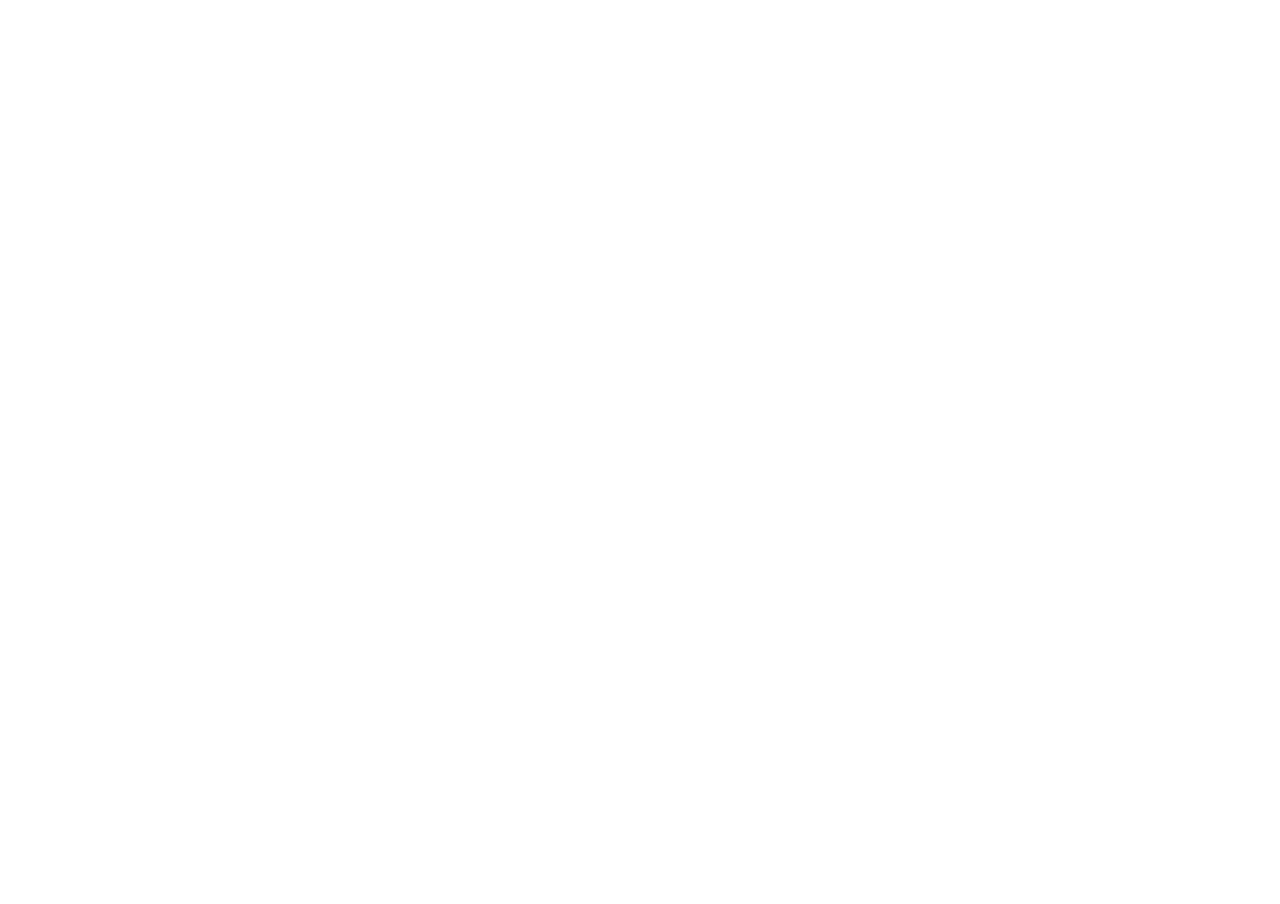
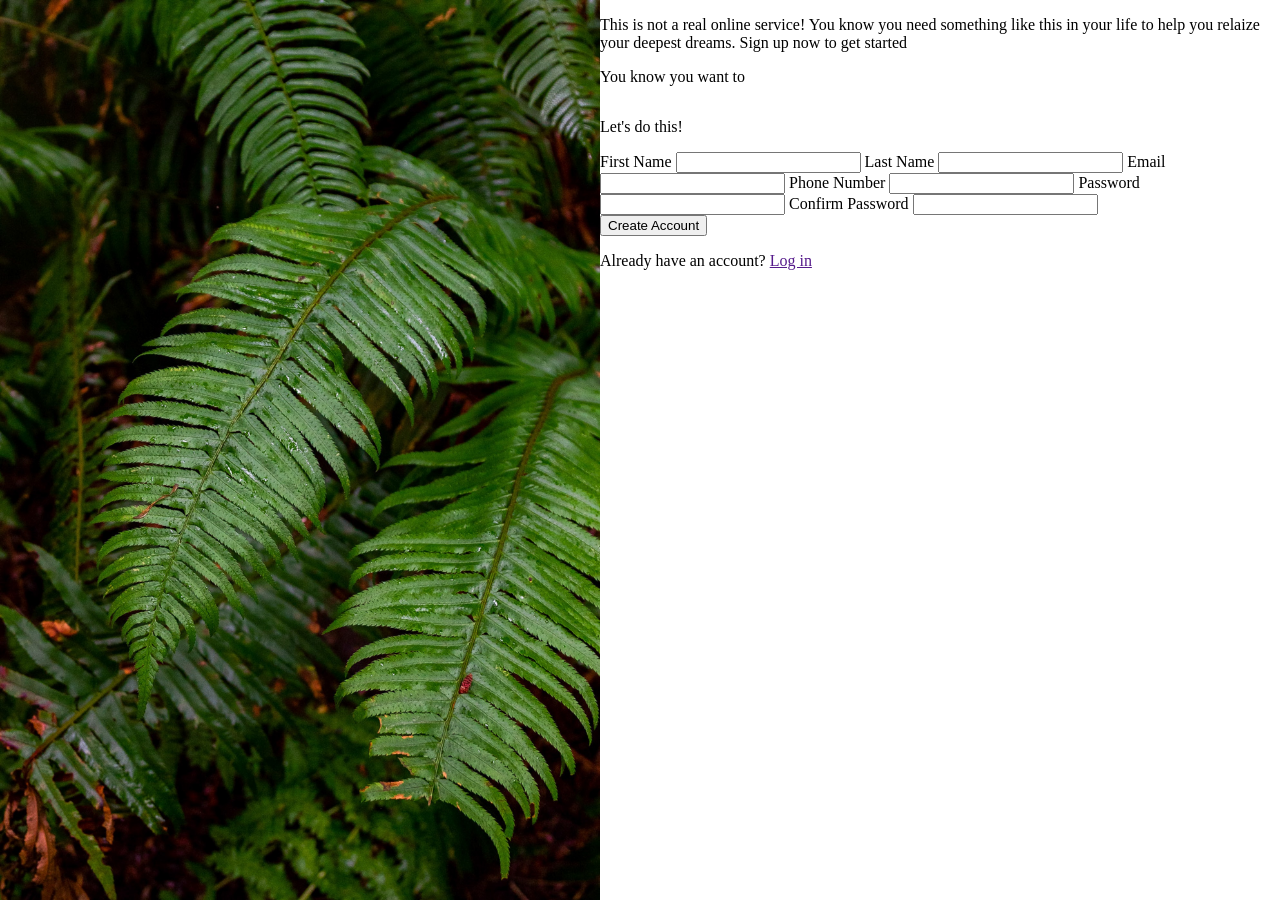
Before and after one commit to jorgeblanez/forms, a plain HTML site: page index.html in a window 1280 px wide. Before the commit the page ends 800 px from the top, so only its background shows below. Drawn offline with Linux system fonts and the light colour scheme.

Commit message:
Structure page
In this commit, I created the scaffolding for the signup page, and
started doing the structuring we have on the final page

```diff
--- a/index.html
+++ b/index.html
@@ -8,5 +8,41 @@
 </head>
 <body>
 
+  <div class="image">
+    <img src="./img/halie-west-25xggax4bSA-unsplash.jpg" alt="">
+  </div>
+  <div class="sidebar">
+    <div class="title">
+      <p>This is not a real online service! You know you need something like this in your life to help you relaize your deepest dreams. Sign up now to get started</p>
+      <p>You know you want to</p>
+    </div>
+    <div class="forms">
+      <form action="" id="account">
+        <p>Let's do this!</p>
+        <label for="firstName">First Name</label>
+        <input type="text" name="firstName" id="firstName">
+
+        <label for="lastNmae">Last Name</label>
+        <input type="text" name="lastName" id="lastName">
+
+        <label for="email">Email</label>
+        <input type="email" name="email" id="email">
+
+        <label for="mobilephone">Phone Number</label>
+        <input type="number" name="mobilephone" id="mobilephone">
+
+        <label for="password">Password</label>
+        <input type="password" name="password" id="password">
+
+        <label for="cPassword">Confirm Password</label>
+        <input type="password" name="cPassword" id="cPassword">
+      </form>
+    </div>
+    <div class="create">
+      <button type="submit">Create Account</button>
+      <p>Already have an account? <a href="">Log in</a></p>
+
+    </div>
+  </div>
 </body>
 </html>
--- a/style.css
+++ b/style.css
@@ -0,0 +1,12 @@
+body{
+  display: flex;
+  margin: 0;
+}
+
+img{
+  width:600px
+}
+.sidebar{
+  display: flex;
+  flex-direction: column;
+}
```
Also changed, not shown: Norse-Bold.otf (added), img/halie-west-25xggax4bSA-unsplash.jpg (added), img/odin-lined.png (added).
